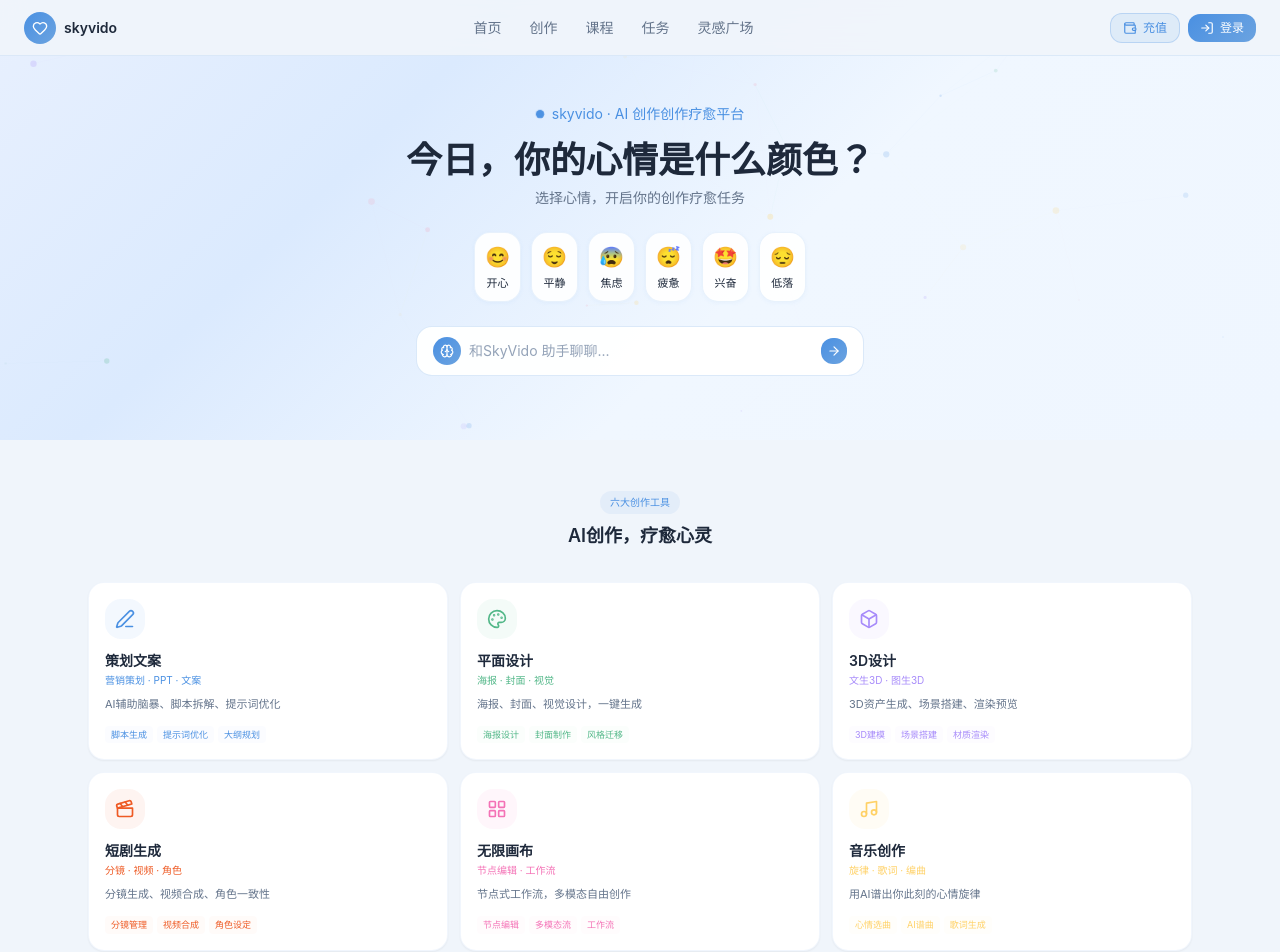
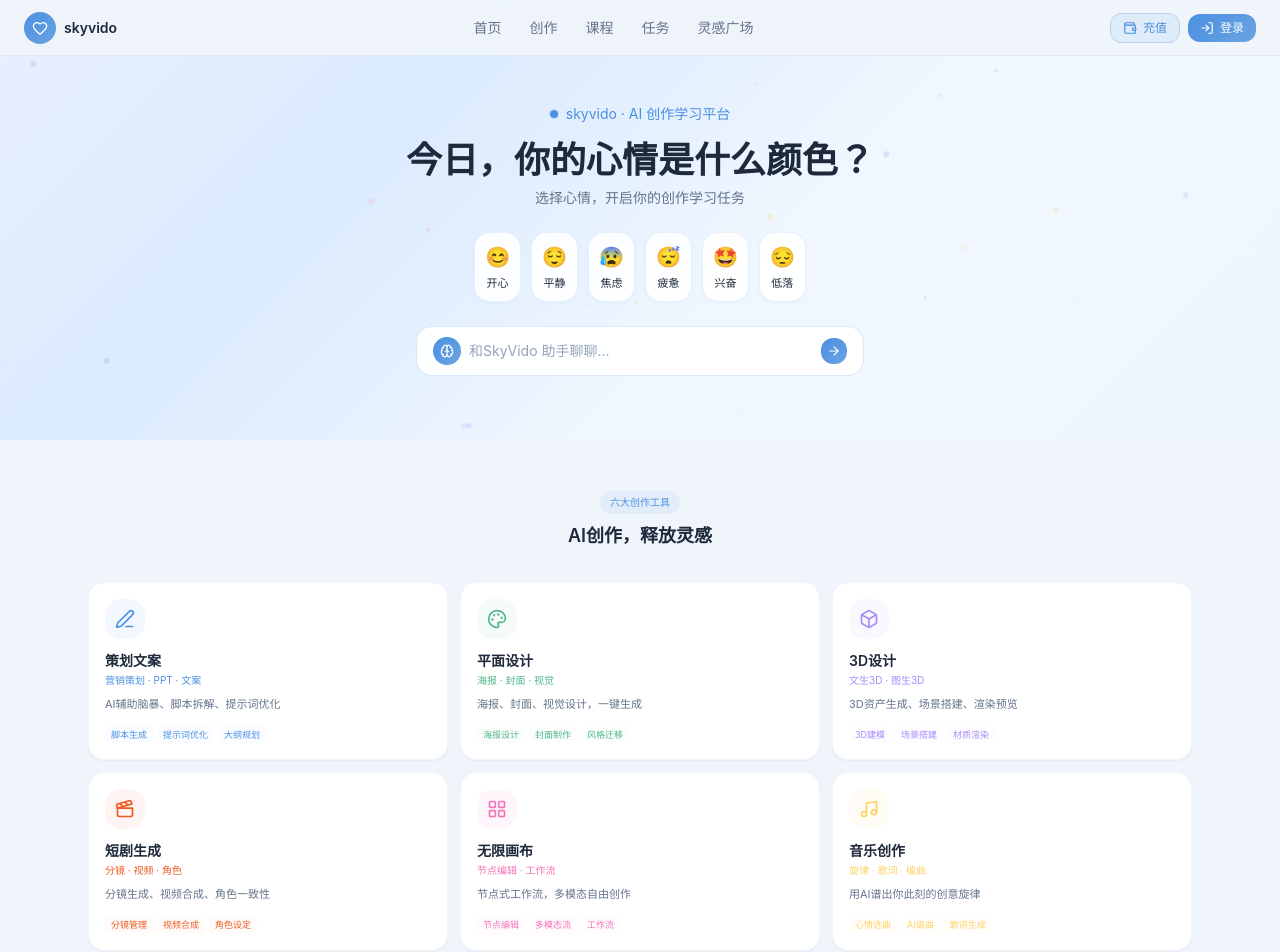
Before and after one commit to KJADEHOME/ai-school, a React (Vite) app: page / in a window 1280 px wide. Shown: the top 952 px of the page. Built offline with nearby package versions, Linux system fonts and the light colour scheme; what @trpc/react-query would draw is missing.

Commit message:
fix: 修复双重创作bug，移除剩余疗愈文案

```diff
--- a/src/pages/Home.tsx
+++ b/src/pages/Home.tsx
@@ -81,7 +81,7 @@ const modules = [
     id: "music",
     title: "音乐创作",
     subtitle: "旋律 · 歌词 · 编曲",
-    description: "用AI谱出你此刻的心情旋律",
+    description: "用AI谱出你此刻的创意旋律",
     tags: ["心情选曲", "AI谱曲", "歌词生成"],
     icon: Music,
     color: "#FFD166",
@@ -316,13 +316,13 @@ export default function Home() {
         <motion.div className="relative z-10 text-center px-4 max-w-2xl mx-auto" initial={{ opacity: 0, y: 30 }} animate={{ opacity: 1, y: 0 }} transition={{ duration: 0.7 }}>
           <div className="flex items-center justify-center gap-2 mb-4">
             <div className="w-2 h-2 rounded-full bg-[#4A90E2] animate-breathe" />
-            <span className="text-sm" style={{ color: "#4A90E2" }}>skyvido · AI 创作创作疗愈平台</span>
+            <span className="text-sm" style={{ color: "#4A90E2" }}>skyvido · AI 创作学习平台</span>
           </div>
           <h1 className="text-3xl md:text-4xl font-bold mb-2" style={{ color: "var(--color-text)" }}>
             今日，你的心情是什么颜色？
           </h1>
           <p className="text-sm mb-6" style={{ color: "var(--color-text-secondary)" }}>
-            选择心情，开启你的创作疗愈任务
+            选择心情，开启你的创作学习任务
           </p>
 
           {/* Mood Selector */}
@@ -546,7 +546,7 @@ export default function Home() {
       <section className="px-6 py-12 max-w-6xl mx-auto">
         <div className="text-center mb-8">
           <span className="text-[10px] font-medium px-2.5 py-1 rounded-full mb-2 inline-block" style={{ background: "rgba(74,144,226,0.08)", color: "#4A90E2" }}>六大创作工具</span>
-          <h2 className="text-lg font-semibold" style={{ color: "var(--color-text)" }}>AI创作，疗愈心灵</h2>
+          <h2 className="text-lg font-semibold" style={{ color: "var(--color-text)" }}>AI创作，释放灵感</h2>
         </div>
 
         <motion.div className="grid grid-cols-1 sm:grid-cols-2 lg:grid-cols-3 gap-3"
```
